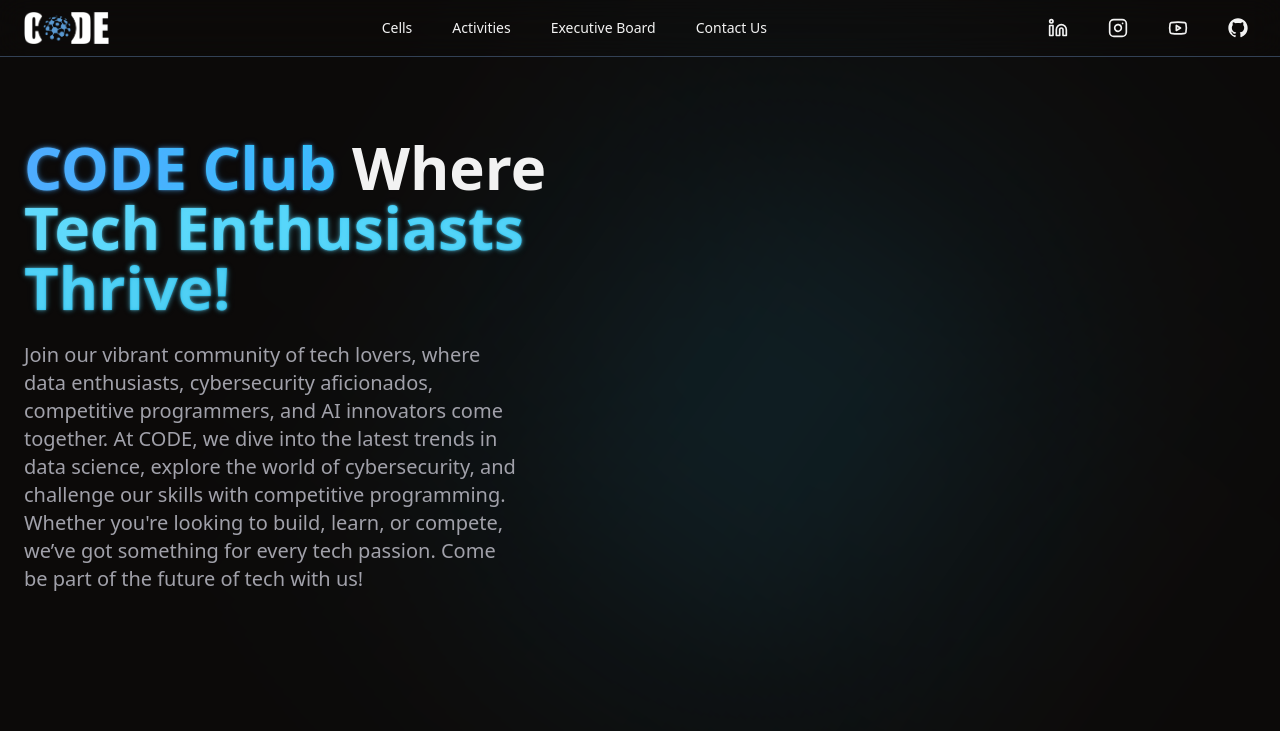
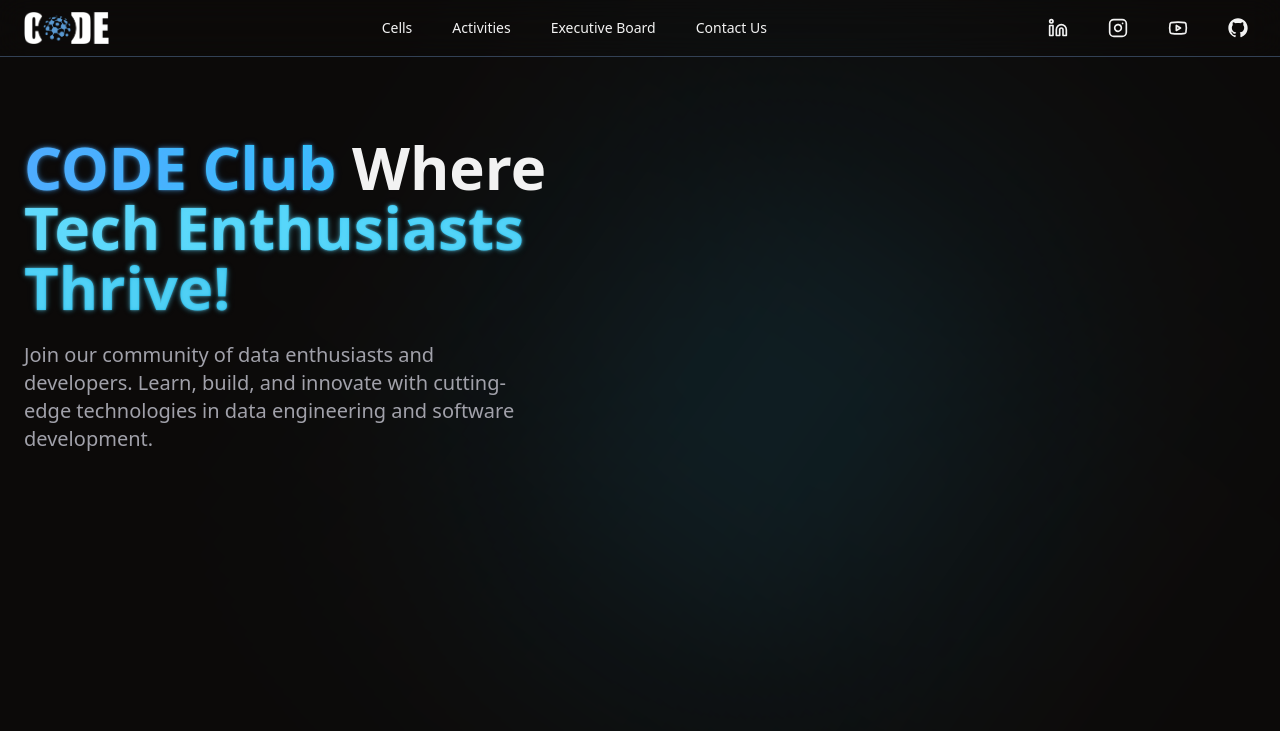
Before and after one commit to mouadenna/landingPage, a React (Vite) app: page / in a window 1280 px wide. Shown: the top 731 px of the page. Built offline with nearby package versions, Linux system fonts and the light colour scheme.

Commit message:
Update Hero.tsx

```diff
--- a/src/components/Hero.tsx
+++ b/src/components/Hero.tsx
@@ -19,9 +19,8 @@ export const Hero = () => {
         </main>
 
         <p className="text-xl text-muted-foreground md:w-10/12 mx-auto lg:mx-0">
-          Join our vibrant community of tech lovers, where data enthusiasts, cybersecurity aficionados, competitive programmers, and AI innovators come together.
-          At CODE, we dive into the latest trends in data science, explore the world of cybersecurity, and challenge our skills with competitive programming.
-          Whether you're looking to build, learn, or compete, we’ve got something for every tech passion. Come be part of the future of tech with us!
+          Join our community of data enthusiasts and developers. Learn, build,
+          and innovate with cutting-edge technologies in data engineering and software development.
         </p>
 
         <div className="space-y-4 md:space-y-0 md:space-x-4">
```
